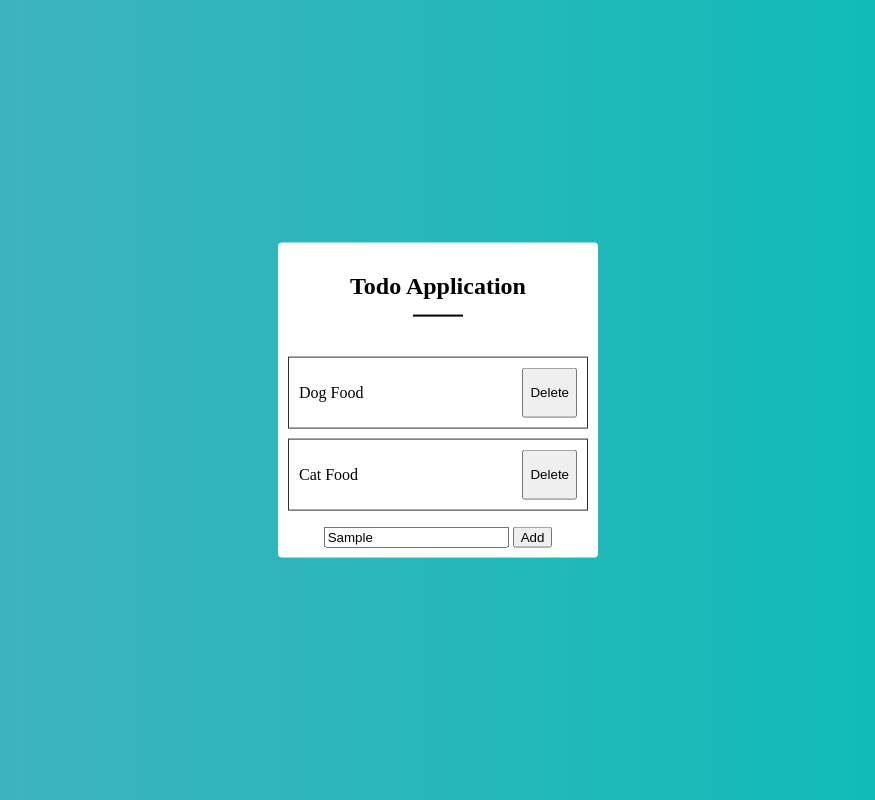
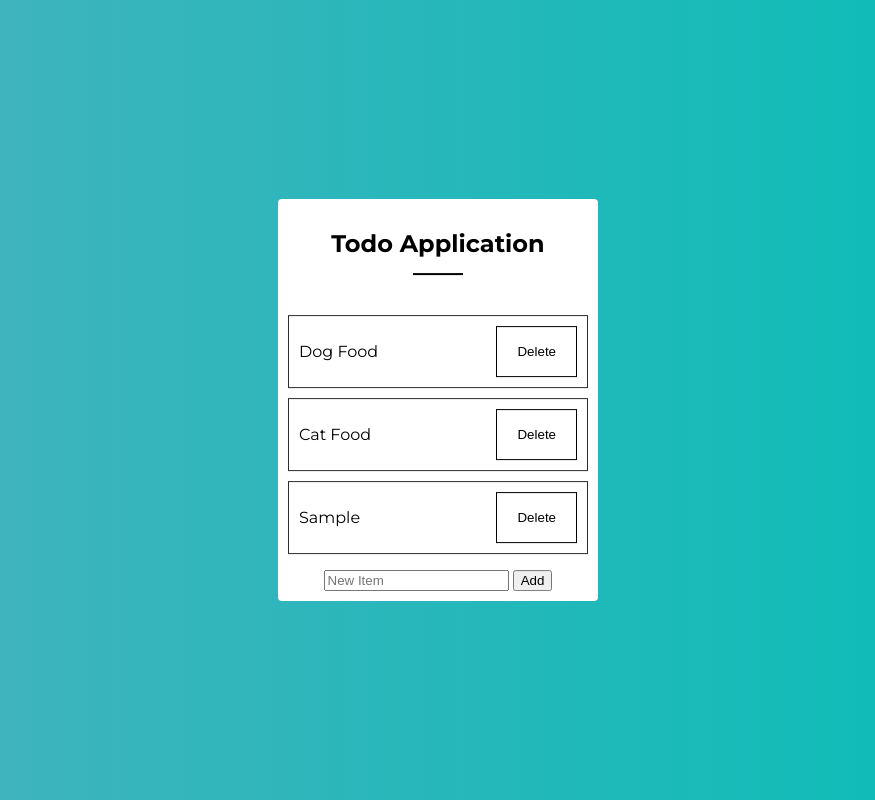
Before and after one commit to sibteali786/javascript-todo, a plain HTML site: page index.html in a window 1280 px wide. Both pictures are taken after typing "Sample" into the empty fields and a click on the button "Add". Shown: the whole page, without its empty margins (202-1077 px from the left). Drawn offline with Linux system fonts and the light colour scheme.

Commit message:
added ability to add card

```diff
--- a/index.css
+++ b/index.css
@@ -41,3 +41,15 @@ body {
   display: flex;
   justify-content: space-between;
 }
+
+.delete-btn {
+  background-color: transparent;
+  border: 1px solid black;
+  padding: 5px 20px;
+  transition: all 0.2s ease-in;
+}
+.delete-btn:hover {
+  background-color: #06beb6;
+  color: white;
+  border: 1px solid white;
+}
--- a/index.html
+++ b/index.html
@@ -3,13 +3,13 @@
   <head>
     <title>Todo App</title>
     <link rel="stylesheet" href="index.css" />
-    <script src="./index.js"></script>
+
     <link
       href="https://fonts.googleapis.com/css?family=Montserrat:100,100italic,200,200italic,300,300italic,regular,italic,500,500italic,600,600italic,700,700italic,800,800italic,900,900italic"
       rel="stylesheet"
     />
   </head>
-  <body>
+  <body style="font-family: Montserrat">
     <div class="container">
       <h2>Todo Application</h2>
       <span class="line"></span>
@@ -30,6 +30,7 @@
         <button class="add-btn">Add</button>
       </div>
     </div>
+    <script src="index.js"></script>
   </body>
 </html>
 
--- a/index.js
+++ b/index.js
@@ -0,0 +1,42 @@
+const listContent = document.querySelector(".content");
+const itemName = document.querySelector("#item-name");
+const addButton = document.querySelector(".add-btn");
+
+console.log(listContent);
+console.log(itemName);
+console.log(addButton);
+
+
+
+addButton.addEventListener("click", (e) => {
+  const itemValue = itemName.value;
+  itemName.value = ""; // so that after we write and add something previous value disappears
+  // List Item
+  const liItem = document.createElement("li");
+  liItem.className = "item";
+
+  // p tag
+  const pItem = document.createElement("p");
+  const pText = document.createTextNode(itemValue); // For putting text in something
+
+  // Adding text in p tag
+  pItem.appendChild(pText);
+  // delete button
+  const deleteBtn = document.createElement("button");
+  deleteBtn.className = "delete-btn";
+  const btnText = document.createTextNode("Delete");
+  deleteBtn.appendChild(btnText);
+
+  liItem.appendChild(pItem);
+  liItem.appendChild(deleteBtn);
+
+  // appending item to the content class
+  listContent.appendChild(liItem);
+
+  // deleting the card by delete btn
+  deleteBtn.addEventListener("click", (e) => {
+    e.target.parentElement.remove();
+  });
+});
+
+// How to save something in browser as a local value without any data base
```
